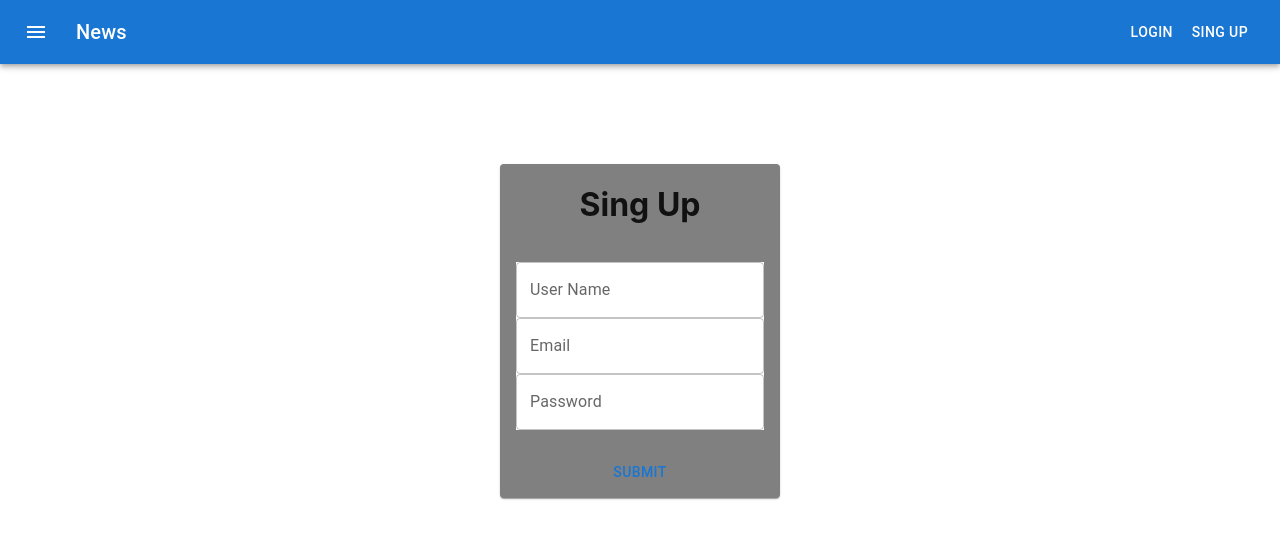
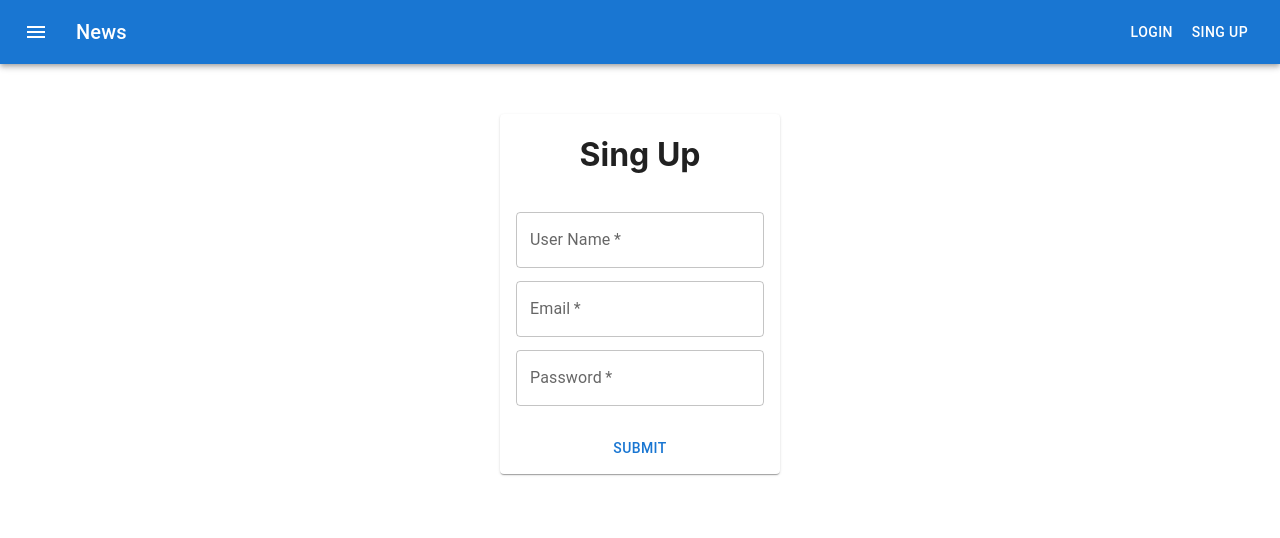
Before and after one commit to yotamsMoveo/epicure-admin, a React (Create React App) app in the folder epicure-admin/: page /SingUp in a window 1280 px wide. Shown: the top 538 px of the page. Built offline with nearby package versions, Linux system fonts and the light colour scheme.

Commit message:
set login req

```diff
--- a/epicure-admin/src/App.tsx
+++ b/epicure-admin/src/App.tsx
@@ -8,7 +8,7 @@ import SingIn from "./Pages/SingIn/SingIn";
 import Footer from "./Components/Footer/Footer";
 import ResponsiveDrawer from "./Pages/AdminPannel/Components/ResponsiveDrawer/ResponsiveDrawer";
 import SingUp from "./Pages/SingUp/SingUp";
-
+const token=localStorage.getItem('token')
 function App() {
   return (
     <div className="app">
@@ -16,7 +16,7 @@ function App() {
       <Router>
         <Routes>
           <Route index element={<SingIn />}></Route>
-          <Route path="/admin" element={<ResponsiveDrawer />}></Route>
+          <Route path="/admin" element={token&&<ResponsiveDrawer />}></Route>
           <Route path="/SingUp" element={<SingUp />}></Route>
         </Routes>
       </Router>
--- /dev/null
+++ b/epicure-admin/src/Assets/Admin.tsx
@@ -0,0 +1,6 @@
+export interface AdminUser{
+    password:string;
+    email:string;
+    name:string;
+
+}
--- a/epicure-admin/src/Components/Card/Card.scss
+++ b/epicure-admin/src/Components/Card/Card.scss
@@ -10,5 +10,6 @@
         justify-items: center;
         justify-self:center;
         align-self: center;
+        gap:13px
     }
 }
--- a/epicure-admin/src/Components/Card/Card.tsx
+++ b/epicure-admin/src/Components/Card/Card.tsx
@@ -7,7 +7,10 @@ import Button from "@mui/material/Button";
 import Typography from "@mui/material/Typography";
 import Input from "@mui/material/Input";
 import TextField from "@mui/material/TextField";
-import './Card.scss';
+import "./Card.scss";
+import { useState } from "react";
+import { AdminUser } from "../../Assets/Admin";
+import { loginReq, registerReq } from "../../services/auth-api";
 
 const bull = (
   <Box
@@ -19,20 +22,107 @@ const bull = (
 );
 export interface BasicCardProps {
   InputsArray: string[];
-  Title:string;
+  Title: string;
 }
 
-const BasicCard: React.FC<BasicCardProps> = ({ InputsArray,Title }) => {
+const BasicCard: React.FC<BasicCardProps> = ({ InputsArray, Title }) => {
+  let user: AdminUser = {
+    password: "",
+    email: "",
+    name:""
+  };
+  interface input {
+    value: any;
+  }
+  const [userData, setUserData] = useState({user});
+  const inputs: { [key: string]: input } = {};
+  inputs["Password"] = { value: "" };
+  inputs["Email"] = { value: "" };
+  inputs["User Name"] = { value: "" };
+  const handleInputsChange = (event: React.ChangeEvent<HTMLInputElement>) => {
+    if(InputsArray.length==3){
+    event.target.labels?.forEach((label) => {
+      const data = label.attributes.getNamedItem("for")?.nodeValue;
+      let test = "";
+      if (data) {
+        test = data;
+      }
+      inputs[test].value = event.target.value;
+    });
+    if(inputs["Password"].value!=""&&inputs["Email"].value!=""&&inputs["User Name"].value!=""){
+      user.email=inputs["Email"].value;
+      user.password=inputs["Password"].value;
+      user.name=inputs["User Name"].value;
+      setUserData({user});
+      console.log(userData,'userData')
+    }}
+    else{
+      event.target.labels?.forEach((label) => {
+        const data = label.attributes.getNamedItem("for")?.nodeValue;
+        let test = "";
+        if (data) {
+          test = data;
+        }
+        inputs[test].value = event.target.value;
+      });
+      if(inputs["Password"].value!=""&&inputs["Email"].value!=""){
+        user.email=inputs["Email"].value;
+        user.password=inputs["Password"].value;
+        setUserData({user});
+        console.log(userData,'userData')
+      }
+    }
+  };
+
+  const sendSingUpeReq = () => {
+    if(InputsArray.length==3){
+      userData.user.password=inputs["Password"].value;
+      registerReq(userData).then((res)=>{
+        console.log(res);
+      })
+    }
+    else{
+      userData.user.password=inputs["Password"].value;
+      loginReq(userData).then((res)=>{
+        console.log(res);
+        if(res.token){
+          localStorage.setItem('token', res.token);
+          window.location.href='/admin';
+        }else{
+          console.log('err')
+        }
+      })
+      console.log(userData);
+    }
+
+
+  };
+
   return (
-    <Card sx={{ minWidth: 275 ,alignContent:"center",display:"flex",backgroundColor:"gray"}} className="card-body">
-        <h1>{Title}</h1>
-      <CardContent className="contant" >
-          {InputsArray.map((input: string,index) =>
-            <TextField key={index} id="outlined-basic" label={input} variant="outlined" autoComplete="true" sx={{backgroundColor:"white"}}/>
-          )}
+    <Card
+      sx={{
+        minWidth: 275,
+        alignContent: "center",
+        display: "flex",
+      }}
+      className="card-body"
+    >
+      <h1>{Title}</h1>
+      <CardContent className="contant">
+        {InputsArray.map((input: string, index) => (
+          <TextField
+            key={index}
+            onChange={handleInputsChange}
+            id={input}
+            label={input}
+            variant="outlined"
+            sx={{ backgroundColor: "white" }}
+            required
+          />
+        ))}
       </CardContent>
       <CardActions>
-        <Button >Submit</Button>
+        <Button onClick={sendSingUpeReq}>Submit</Button>
       </CardActions>
     </Card>
   );
--- a/epicure-admin/src/Components/Modal/EditModal.tsx
+++ b/epicure-admin/src/Components/Modal/EditModal.tsx
@@ -88,6 +88,8 @@ const EditModal: React.FC<ModalProps> = ({ inputArrays, dishToUpdate }) => {
     updateDishData(dishToUpdate._id,dishToUpdate).then((res) => {
       console.log(res.data);
     });
+    handleClose();
+
   };
 
   return (
--- a/epicure-admin/src/Pages/AdminPannel/Components/ResponsiveDrawer/ResponsiveDrawer.tsx
+++ b/epicure-admin/src/Pages/AdminPannel/Components/ResponsiveDrawer/ResponsiveDrawer.tsx
@@ -18,6 +18,7 @@ import Typography from "@mui/material/Typography";
 import AdminTable from "../Table/Table";
 import DishesPannel from "../DishesPannel/DishesPannel";
 import { Button } from "@mui/material";
+import { useNavigate } from "react-router-dom";
 
 const drawerWidth = 240;
 
@@ -30,18 +31,24 @@ interface Props {
 }
 
 const ResponsiveDrawer = (props: Props) => {
+  let navigate=useNavigate();
   const { window } = props;
   const [mobileOpen, setMobileOpen] = React.useState(false);
 
   const handleDrawerToggle = () => {
     setMobileOpen(!mobileOpen);
   };
+  const logOut=()=>{
+    localStorage.removeItem('token');
+    navigate("/");
+
+  }
 
   const drawer = (
     <div>
       <Toolbar />
       <Divider />
-      <Button className="log-out-buttom">Log Out</Button>
+      <Button className="log-out-buttom" onClick={logOut}>Log Out</Button>
       <Divider />
       <List>
         {["Dishes", "Restaurants", "Chefs"].map((text, index) => (
--- a/epicure-admin/src/Pages/SingIn/SingIn.scss
+++ b/epicure-admin/src/Pages/SingIn/SingIn.scss
@@ -1,3 +1,9 @@
 .sing-in-body{
-    padding: 100px 500px;
+    display: flex;
+    align-items: center;
+    justify-content: center;
+    padding: 50px;
+
+
+    //padding: 100px 500px;
 }
--- a/epicure-admin/src/Pages/SingUp/SingUp.scss
+++ b/epicure-admin/src/Pages/SingUp/SingUp.scss
@@ -1,3 +1,6 @@
-.sing-up-body{
-    padding: 100px 500px;
+.sing-up-body {
+  display: flex;
+  align-items: center;
+  justify-content: center;
+  padding: 50px;
 }
--- a/epicure-admin/src/services/api-services.tsx
+++ b/epicure-admin/src/services/api-services.tsx
@@ -1,4 +1,5 @@
 import { SingleDish } from "../Assets/Interfaces/SingleDish";
+const token = localStorage.getItem('token');
 
 export async function getBestDishesData(): Promise<any> {
   const url = "http://localhost:8000/api/Dishes";
@@ -42,6 +43,7 @@ export async function getRestaurantsById(rest_id: string): Promise<any> {
   return data;
 }
 
+
 export async function updateDishData(
   dish_id: string,
   dishDataTOUpdate: SingleDish
@@ -54,6 +56,8 @@ export async function updateDishData(
     body: yy,
     headers: {
       'Content-Type': 'application/json',
+      Authorization:`x-access-token ${localStorage.getItem('token')}`
+
     },
   });
 
@@ -72,6 +76,7 @@ export async function addDishData(
     body: yy,
     headers: {
       'Content-Type': 'application/json',
+      Authorization:`x-access-token ${localStorage.getItem('token')}`
     },
   });
 
--- /dev/null
+++ b/epicure-admin/src/services/auth-api.tsx
@@ -0,0 +1,39 @@
+import { UserInfo } from "os";
+import { AdminUser } from "../Assets/Admin";
+import { SingleDish } from "../Assets/Interfaces/SingleDish";
+
+export async function registerReq(
+    userData:any
+  ): Promise<any> {
+    const url = "http://localhost:8000/api/validation/register" ;
+    const yy=JSON.stringify({userData})
+    console.log(yy);
+    const response = await fetch(url, {
+      method: "POST",
+      body: yy,
+      headers: {
+        'Content-Type': 'application/json',
+      },
+    });
+
+    const data = await response.json();
+    return data;
+  }
+
+  export async function loginReq(
+    userData:any
+  ): Promise<any> {
+    const url = "http://localhost:8000/api/validation/login" ;
+    const yy=JSON.stringify({userData})
+    console.log(yy);
+    const response = await fetch(url, {
+      method: "POST",
+      body: yy,
+      headers: {
+        'Content-Type': 'application/json',
+      },
+    });
+
+    const data = await response.json();
+    return data;
+  }
```
Also changed, not shown: epicure-admin/src/Components/Modal/NewModal.tsx (+35 -26 lines).
